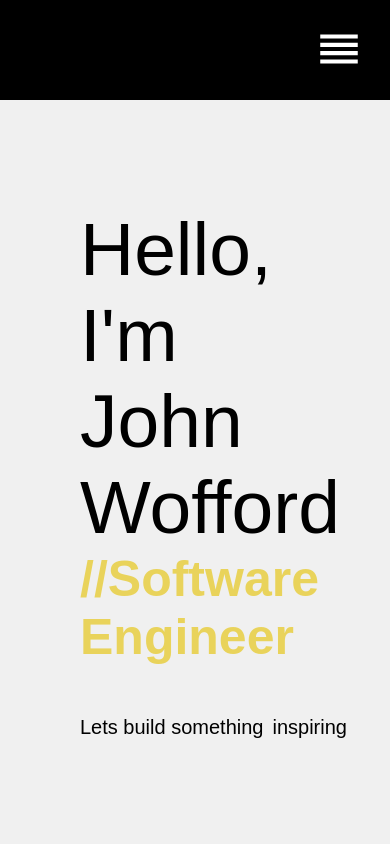
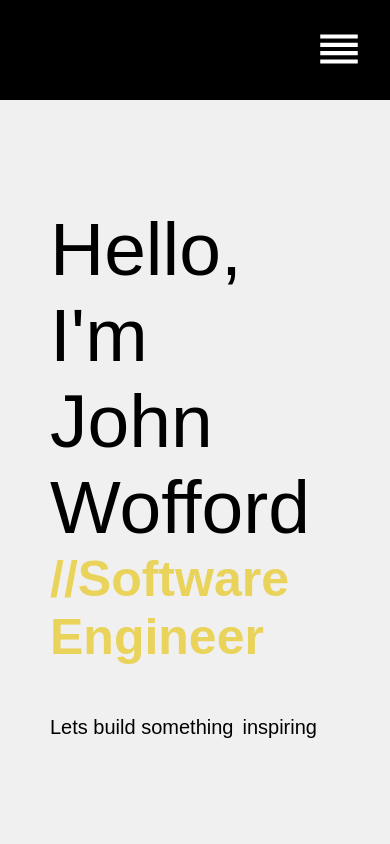
Before and after one commit to jwoff1991/Portfolio-Website, a React (Create React App) app: page / in a window 390 px wide. Shown: the top 844 px of the page. Built offline with nearby package versions, Linux system fonts and the light colour scheme.

Commit message:
home  page mobile display update

```diff
--- a/src/styles/Home.css
+++ b/src/styles/Home.css
@@ -136,8 +136,12 @@
       display: none;
     }
 
+    .about-me {
+      width: 80vw
+    }
+
     .left-side-of-about {
-      margin-left: 80px;
+      margin-left: 50px;
     }
     .about-lets-build {
       font-size: 20px !important;
```
